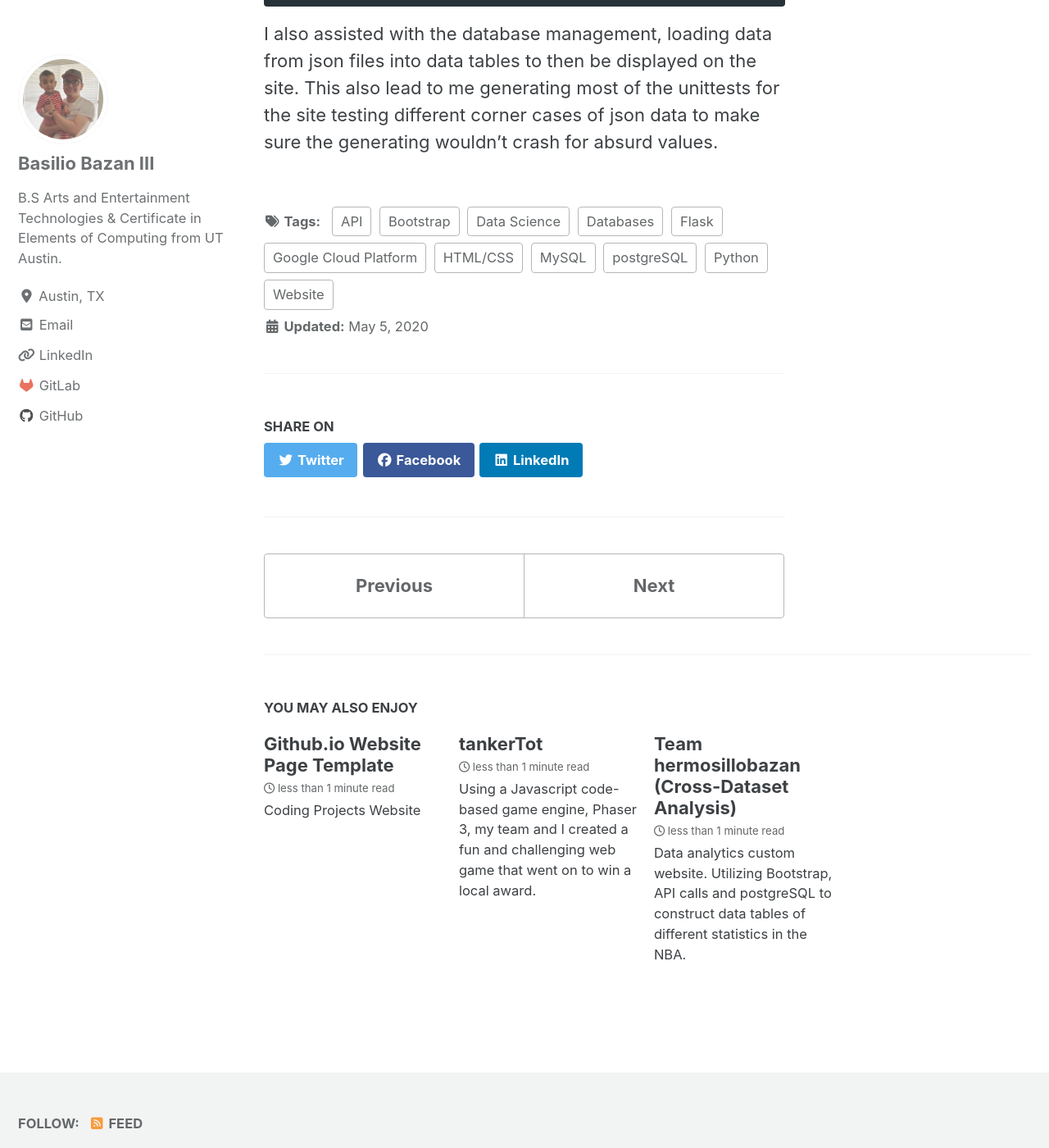
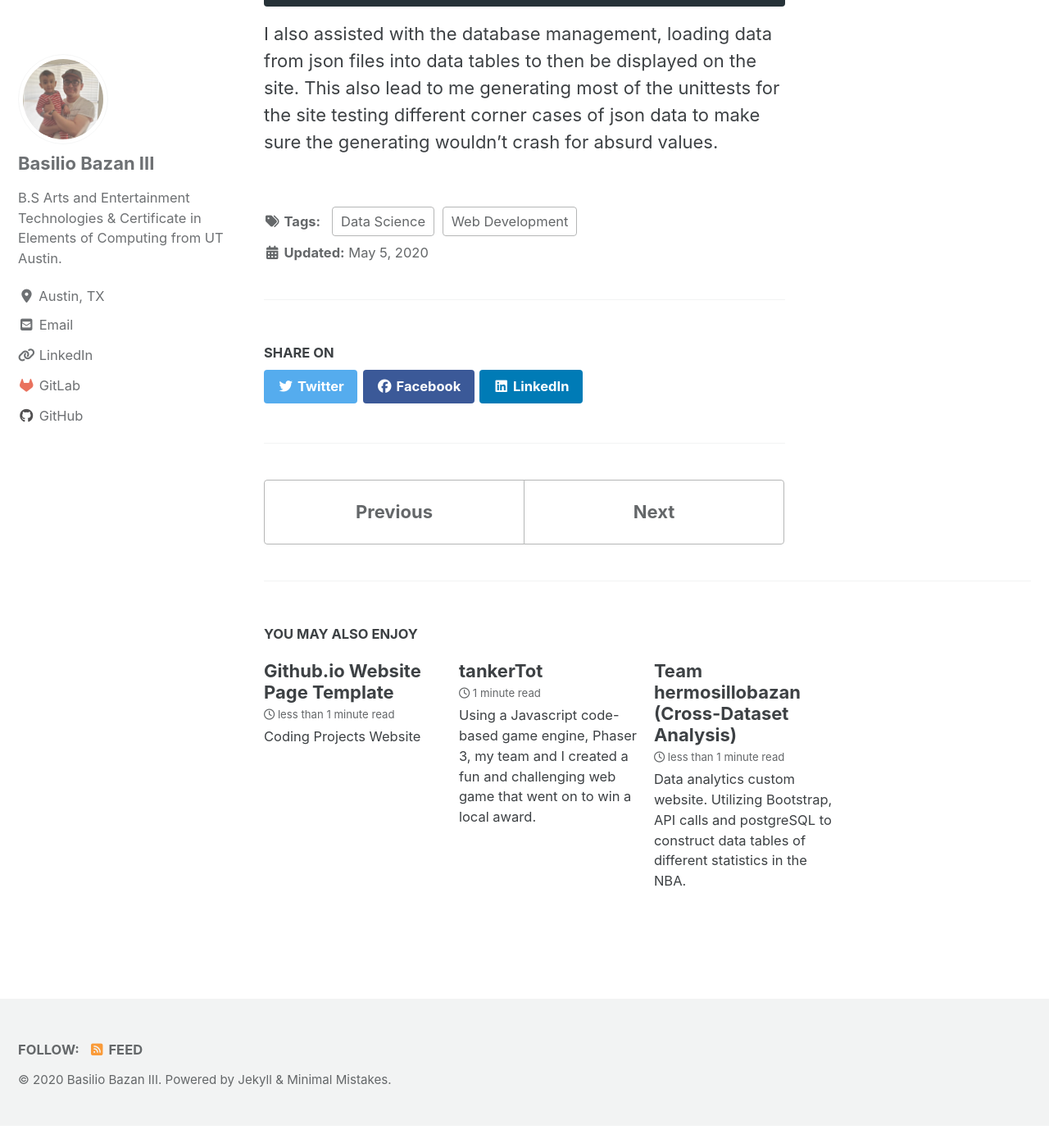
Before and after one commit to Basilio0505/basilio0505.github.io, a Jekyll site: the page built from _posts/2020-05-05-nbanalytics.md, in a window 1280 px wide and 1400 px high, scrolled down 4320 px. Shown: the whole window at 82% size. Built offline with Jekyll 4.4.1, drawn with Linux system fonts in a browser that asks for light colours; cached includes are drawn as plain includes; nearby versions of some CDN libraries; after the commit the page ends 5693 px from its top, so only the background shows below that.

```diff
--- a/_posts/2020-05-05-nbanalytics.md
+++ b/_posts/2020-05-05-nbanalytics.md
@@ -1,7 +1,7 @@
 ---
 title: "NBAnalytics.me"
 date: 2020-05-05
-tags: [Website, Bootstrap, HTML/CSS, Python, MySQL, postgreSQL, Data Science, Databases, API, Google Cloud Platform, Flask]
+tags: [Web Development, Data Science]
 excerpt: "Data analytics custom website. Utilizing Bootstrap, API calls and postgreSQL to construct data tables of different statistics in the NBA."
 ---
 ## Introduction
```
Also changed, not shown: _posts/2019-12-10-hermosillobazan.md (+1 -1 lines), _posts/2020-01-25-tankertot.md (+17 -1 lines), _posts/2020-07-14-website.md (+1 -1 lines).
